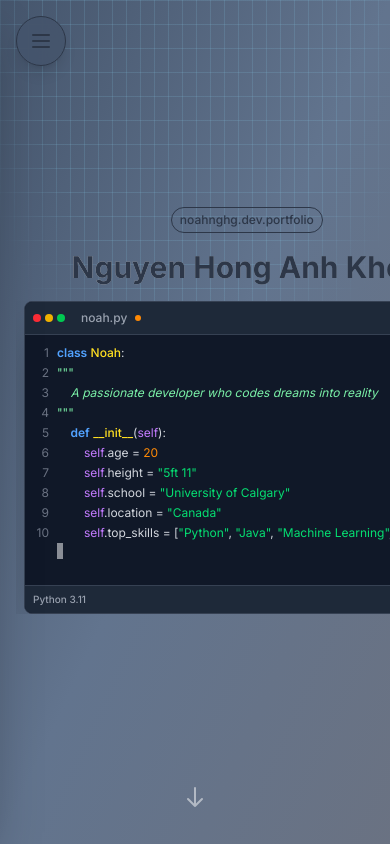
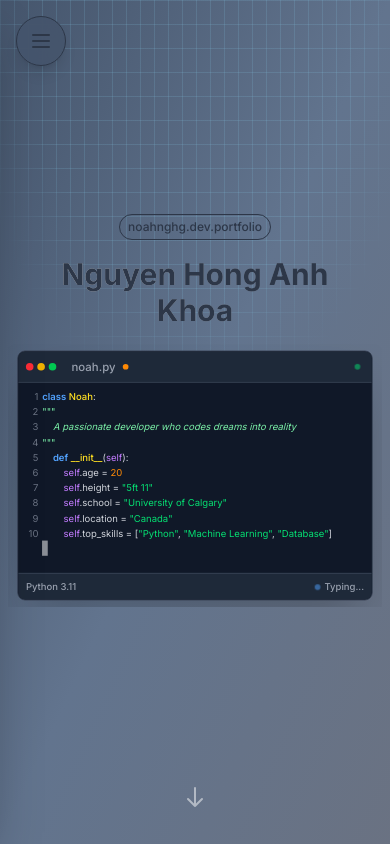
Before and after one commit to noahnghg/Portfoliio, a Next.js app: page / in a window 390 px wide. Shown: the top 844 px of the page. Built offline with nearby package versions, Linux system fonts and the light colour scheme.

Commit message:
Fix code editor for mobile version

```diff
--- a/app/page.tsx
+++ b/app/page.tsx
@@ -14,7 +14,7 @@ const Home = () => {
   return (
     <main className="min-h-screen">
       {/* Hero Section with Modern Design */}
-      <section className="hero min-h-screen bg-gradient-to-br from-slate-600 via-slate-500 to-gray-500 relative overflow-hidden">
+      <section className="hero min-h-screen bg-gradient-to-br from-slate-600 via-slate-500 to-gray-500 relative overflow-hidden overflow-x-hidden">
         {/* Background Pattern */}
         <div className="absolute inset-0 bg-[linear-gradient(to_right,#87ceeb2a_1px,transparent_1px),linear-gradient(to_bottom,#87ceeb2a_1px,transparent_1px)] bg-[size:14px_24px] [mask-image:radial-gradient(ellipse_60%_50%_at_50%_0%,#000_70%,transparent_100%)]"></div>
 
@@ -22,8 +22,8 @@ const Home = () => {
         <div className="absolute top-1/4 left-1/4 w-96 h-96 bg-sky-blue/20 rounded-full blur-3xl"></div>
         <div className="absolute bottom-1/4 right-1/4 w-96 h-96 bg-pale-blue/20 rounded-full blur-3xl"></div>
 
-        <div className="hero-content text-center relative z-10 w-full px-4 sm:px-6">
-          <div className="max-w-4xl w-full">
+        <div className="hero-content text-center relative z-10 w-full max-w-full px-2 sm:px-4 md:px-6">
+          <div className="max-w-4xl w-full mx-auto">
             {/* Animated greeting */}
             <div className="mb-4 sm:mb-6 px-4 sm:px-0">
               <TypingAnimation
@@ -48,7 +48,7 @@ const Home = () => {
 
             {/* Code Editor */}
             {showCodeEditor && (
-              <div className="animate-fade-in-up mb-6 sm:mb-8 px-2 sm:px-4 md:px-0 w-full max-w-full overflow-hidden">
+              <div className="animate-fade-in-up mb-6 sm:mb-8 px-0 sm:px-4 md:px-0 w-full max-w-full overflow-hidden">
                 <CodeEditor
                   delay={500}
                   onComplete={() => setShowButtons(true)}
--- a/components/CodeEditor.tsx
+++ b/components/CodeEditor.tsx
@@ -24,7 +24,7 @@ export default function CodeEditor({ onComplete, delay = 0 }: CodeEditorProps) {
     '        self.height = "5ft 11"',
     '        self.school = "University of Calgary"',
     '        self.location = "Canada"',
-    '        self.top_skills = ["Python", "Java", "Machine Learning", "Database"]',
+    '        self.top_skills = ["Python", "Machine Learning", "Database"]',
     '        self.passion = "Building unique and cool stuff"',
     '    ',
     '    def code(self, idea):',        '        &quot;Transform ideas into working software&quot;',
@@ -79,13 +79,13 @@ export default function CodeEditor({ onComplete, delay = 0 }: CodeEditorProps) {
     return lines.map((line, lineIndex) => {
       // Skip empty lines
       if (!line.trim()) {
-        return <div key={lineIndex} className="leading-5 h-5 sm:leading-6 sm:h-6">&nbsp;</div>;
+        return <div key={lineIndex} className="leading-4 h-4 sm:leading-5 sm:h-5 md:leading-6 md:h-6">&nbsp;</div>;
       }
 
       // Handle docstring quotes
       if (line.trim() === '&quot;&quot;&quot;') {
         return (
-          <div key={lineIndex} className="leading-5 h-5 sm:leading-6 sm:h-6">
+          <div key={lineIndex} className="leading-4 h-4 sm:leading-5 sm:h-5 md:leading-6 md:h-6">
             <span className="text-green-300">&quot;&quot;&quot;</span>
           </div>
         );
@@ -95,7 +95,7 @@ export default function CodeEditor({ onComplete, delay = 0 }: CodeEditorProps) {
       if (line.includes('passionate developer') || line.includes('Transform ideas') ||
           line.includes('Never stop learning') || line.includes('Great things happen')) {
         return (
-          <div key={lineIndex} className="leading-5 h-5 sm:leading-6 sm:h-6">
+          <div key={lineIndex} className="leading-4 h-4 sm:leading-5 sm:h-5 md:leading-6 md:h-6">
             <span className="text-green-300 italic">{line}</span>
           </div>
         );
@@ -105,7 +105,7 @@ export default function CodeEditor({ onComplete, delay = 0 }: CodeEditorProps) {
       const tokens = parseLineToTokens(line);
 
       return (
-        <div key={lineIndex} className="leading-5 h-5 sm:leading-6 sm:h-6">
+        <div key={lineIndex} className="leading-4 h-4 sm:leading-5 sm:h-5 md:leading-6 md:h-6">
           {tokens.map((token, tokenIndex) => (
             <span key={tokenIndex} className={token.className}>
               {token.text}
@@ -187,7 +187,7 @@ export default function CodeEditor({ onComplete, delay = 0 }: CodeEditorProps) {
   };
 
   return (
-    <div className="w-full max-w-3xl mx-auto bg-gray-900 rounded-lg shadow-2xl overflow-hidden border border-gray-700">
+    <div className="w-full max-w-3xl mx-auto bg-gray-900 rounded-lg shadow-2xl overflow-hidden border border-gray-700 scale-95 sm:scale-100 origin-center">
       {/* Editor Header */}
       <div className="bg-gray-800 px-2 sm:px-4 py-2 sm:py-3 flex items-center justify-between border-b border-gray-700 overflow-x-hidden">
         <div className="flex items-center space-x-2 sm:space-x-3 min-w-0 flex-shrink">
@@ -206,17 +206,17 @@ export default function CodeEditor({ onComplete, delay = 0 }: CodeEditorProps) {
       </div>
 
       {/* Editor Content */}
-      <div className="bg-gray-900 p-2 sm:p-4 font-mono text-xs sm:text-sm leading-relaxed min-h-[250px] sm:min-h-[300px] overflow-x-auto max-w-full">
-        <div className="flex min-w-0">
+      <div className="bg-gray-900 p-1.5 sm:p-3 md:p-4 font-mono text-[10px] xs:text-xs sm:text-sm leading-tight sm:leading-relaxed min-h-[200px] sm:min-h-[250px] md:min-h-[300px] overflow-x-auto max-w-full">
+        <div className="flex min-w-0 max-w-full">
           {/* Line Numbers */}
-          <div className="text-gray-500 pr-2 sm:pr-3 select-none font-mono text-xs sm:text-sm text-right min-w-[1.5rem] sm:min-w-[2.5rem]">
+          <div className="text-gray-500 pr-1 sm:pr-2 md:pr-3 select-none font-mono text-[10px] xs:text-xs sm:text-sm text-right min-w-[1.2rem] sm:min-w-[1.5rem] md:min-w-[2.5rem]">
             {displayCode.split('\n').map((_, index) => {
               // Only show line numbers for lines that have content or are not the last empty line
               if (index === displayCode.split('\n').length - 1 && displayCode.endsWith('\n')) {
                 return null;
               }
               return (
-                <div key={index} className="leading-5 h-5 sm:leading-6 sm:h-6">
+                <div key={index} className="leading-4 h-4 sm:leading-5 sm:h-5 md:leading-6 md:h-6">
                   {index + 1}
                 </div>
               );
@@ -224,8 +224,8 @@ export default function CodeEditor({ onComplete, delay = 0 }: CodeEditorProps) {
           </div>
 
           {/* Code Content */}
-          <div className="flex-1 text-gray-300 font-mono overflow-x-auto min-w-0">
-            <div className="whitespace-pre text-left break-words sm:break-normal">
+          <div className="flex-1 text-gray-300 font-mono min-w-0">
+            <div className="whitespace-pre sm:whitespace-pre text-left overflow-x-auto">
               {renderHighlightedCode(displayCode)}
               {showCursor && (
                 <span className="inline-block w-1.5 h-4 sm:w-2 sm:h-5 bg-white animate-pulse"></span>
```
